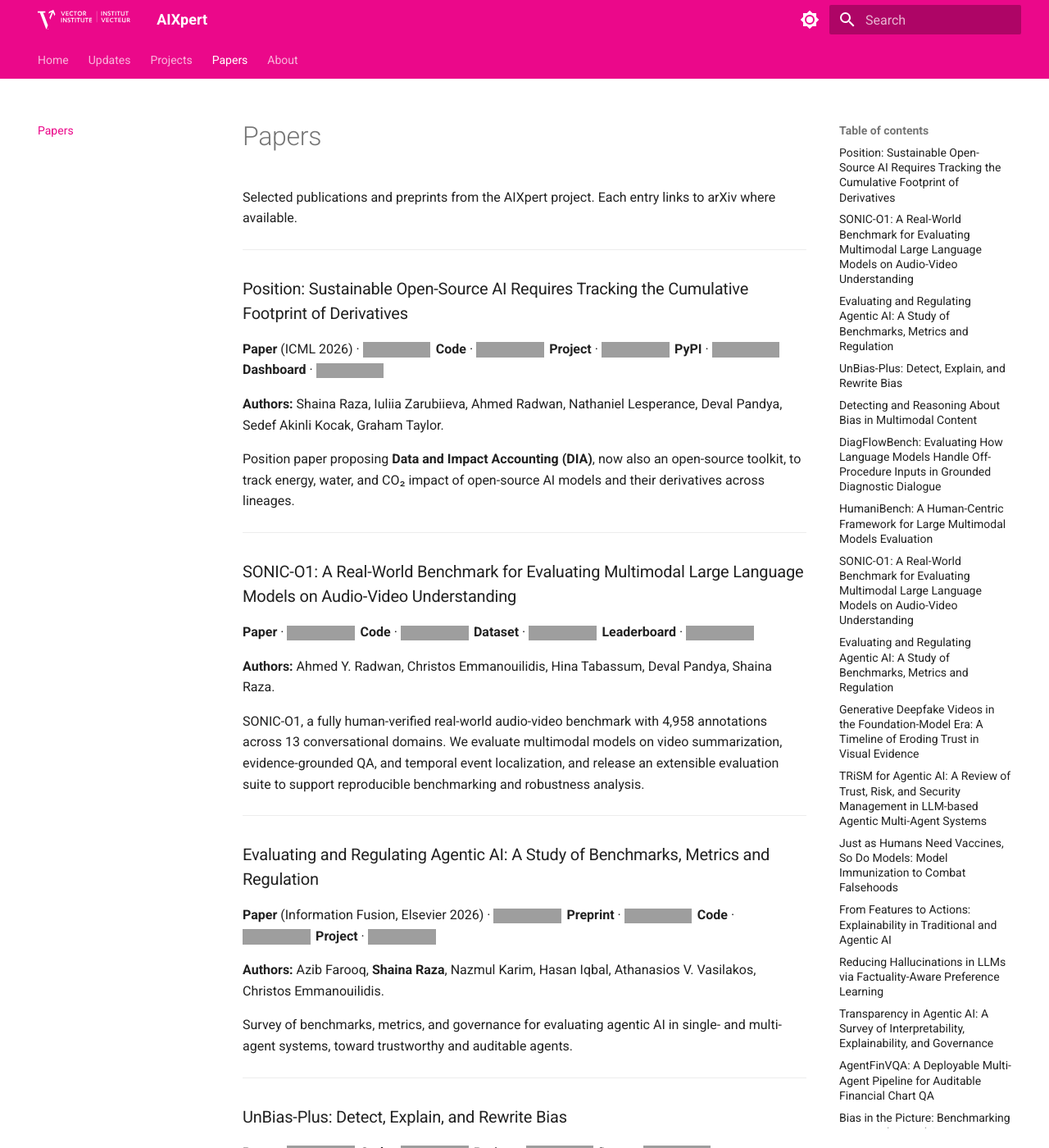
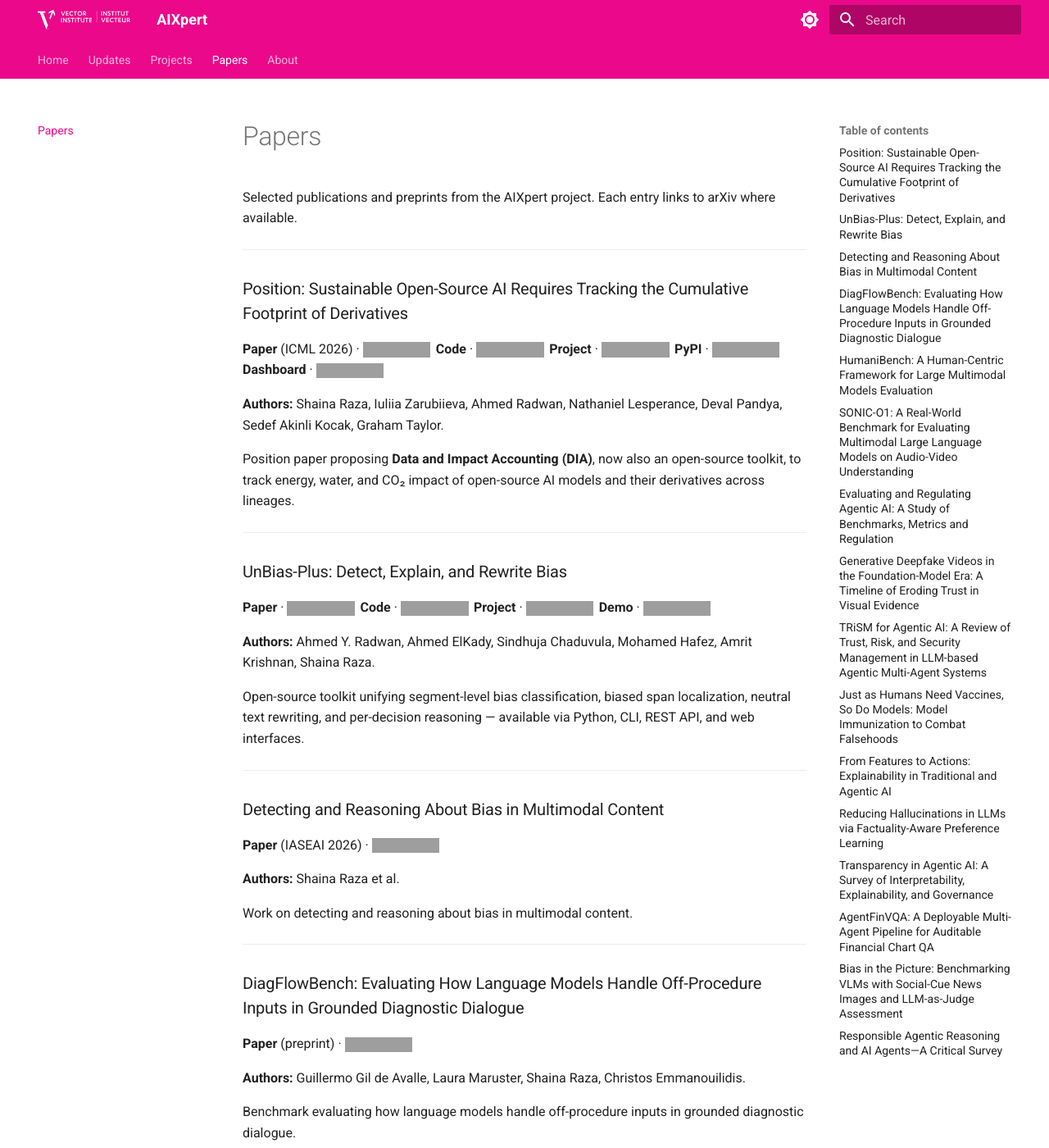
Before and after one commit to VectorInstitute/vector-aixpert, an MkDocs documentation site: the page built from docs/papers.md, in a window 1280 px wide and 1400 px high. Shown: the whole window at 82% size. Built offline with MkDocs 1.6.1 and Material for MkDocs 9.7.7, drawn with Linux system fonts in a browser that asks for light colours; grey boxes are pictures that could not be loaded.

Commit message:
feat: new updates on aixpert (UnBias news, DIA news, 2 papers, humani… (#62)
* feat: new updates on aixpert (UnBias news, DIA news, 2 papers, humanibench)

* move humanibench up

```diff
--- a/docs/papers.md
+++ b/docs/papers.md
@@ -11,25 +11,6 @@ Selected publications and preprints from the AIXpert project. Each entry links t
 **Authors:** Shaina Raza, Iuliia Zarubiieva, Ahmed Radwan, Nathaniel Lesperance, Deval Pandya, Sedef Akinli Kocak, Graham Taylor.
 
 Position paper proposing **Data and Impact Accounting (DIA)**, now also an open-source toolkit, to track energy, water, and CO₂ impact of open-source AI models and their derivatives across lineages.
-
----
-### SONIC-O1: A Real-World Benchmark for Evaluating Multimodal Large Language Models on Audio-Video Understanding
-
-**Paper** · <a href="https://arxiv.org/abs/2601.21666" target="_blank" rel="noopener"><img src="https://img.shields.io/badge/arXiv-B31B1B?style=flat-square&amp;logo=arxiv&amp;logoColor=white" alt="arXiv"></a> **Code** · <a href="https://github.com/VectorInstitute/sonic-o1" target="_blank" rel="noopener"><img src="https://img.shields.io/badge/GitHub-181717?style=flat-square&amp;logo=github&amp;logoColor=white" alt="GitHub"></a> **Dataset** · <a href="https://huggingface.co/datasets/vector-institute/sonic-o1" target="_blank" rel="noopener"><img src="https://img.shields.io/badge/Hugging_Face-FFD21E?style=flat-square&amp;logo=huggingface&amp;logoColor=000" alt="Hugging Face"></a> **Leaderboard** · <a href="https://huggingface.co/spaces/vector-institute/sonic-o1-leaderboard" target="_blank" rel="noopener"><img src="https://img.shields.io/badge/Leaderboard-FFD21E?style=flat-square&amp;logo=huggingface&amp;logoColor=000" alt="Leaderboard"></a>
-
-**Authors:** Ahmed Y. Radwan, Christos Emmanouilidis, Hina Tabassum, Deval Pandya, Shaina Raza.
-
-SONIC-O1, a fully human-verified real-world audio-video benchmark with 4,958 annotations across 13 conversational domains. We evaluate multimodal models on video summarization, evidence-grounded QA, and temporal event localization, and release an extensible evaluation suite to support reproducible benchmarking and robustness analysis.
-
----
-
-### Evaluating and Regulating Agentic AI: A Study of Benchmarks, Metrics and Regulation
-
-**Paper** (Information Fusion, Elsevier 2026) · <a href="https://www.sciencedirect.com/science/article/pii/S1566253526003246" target="_blank" rel="noopener"><img src="https://img.shields.io/badge/ScienceDirect-FF6C00?style=flat-square&logo=elsevier&logoColor=white" alt="ScienceDirect"></a> **Preprint** · <a href="https://www.techrxiv.org/doi/abs/10.36227/techrxiv.176186841.18883348/v3" target="_blank" rel="noopener"><img src="https://img.shields.io/badge/arXiv-B31B1B?style=flat-square&logo=arxiv&logoColor=white" alt="arXiv"></a>  **Code** · <a href="https://github.com/itsazibfarooq/agenticEvaluation" target="_blank" rel="noopener"><img src="https://img.shields.io/badge/GitHub-181717?style=flat-square&amp;logo=github&amp;logoColor=white" alt="GitHub"></a> **Project** · <a href="https://itsazibfarooq.github.io/agenticEvaluation/" target="_blank" rel="noopener"><img src="https://img.shields.io/badge/Project_page-0F7DC2?style=flat-square" alt="Project"></a>
-
-**Authors:** Azib Farooq, **Shaina Raza**, Nazmul Karim, Hasan Iqbal, Athanasios V. Vasilakos, Christos Emmanouilidis.
-
-Survey of benchmarks, metrics, and governance for evaluating agentic AI in single- and multi-agent systems, toward trustworthy and auditable agents.
 
 ---
 
```
